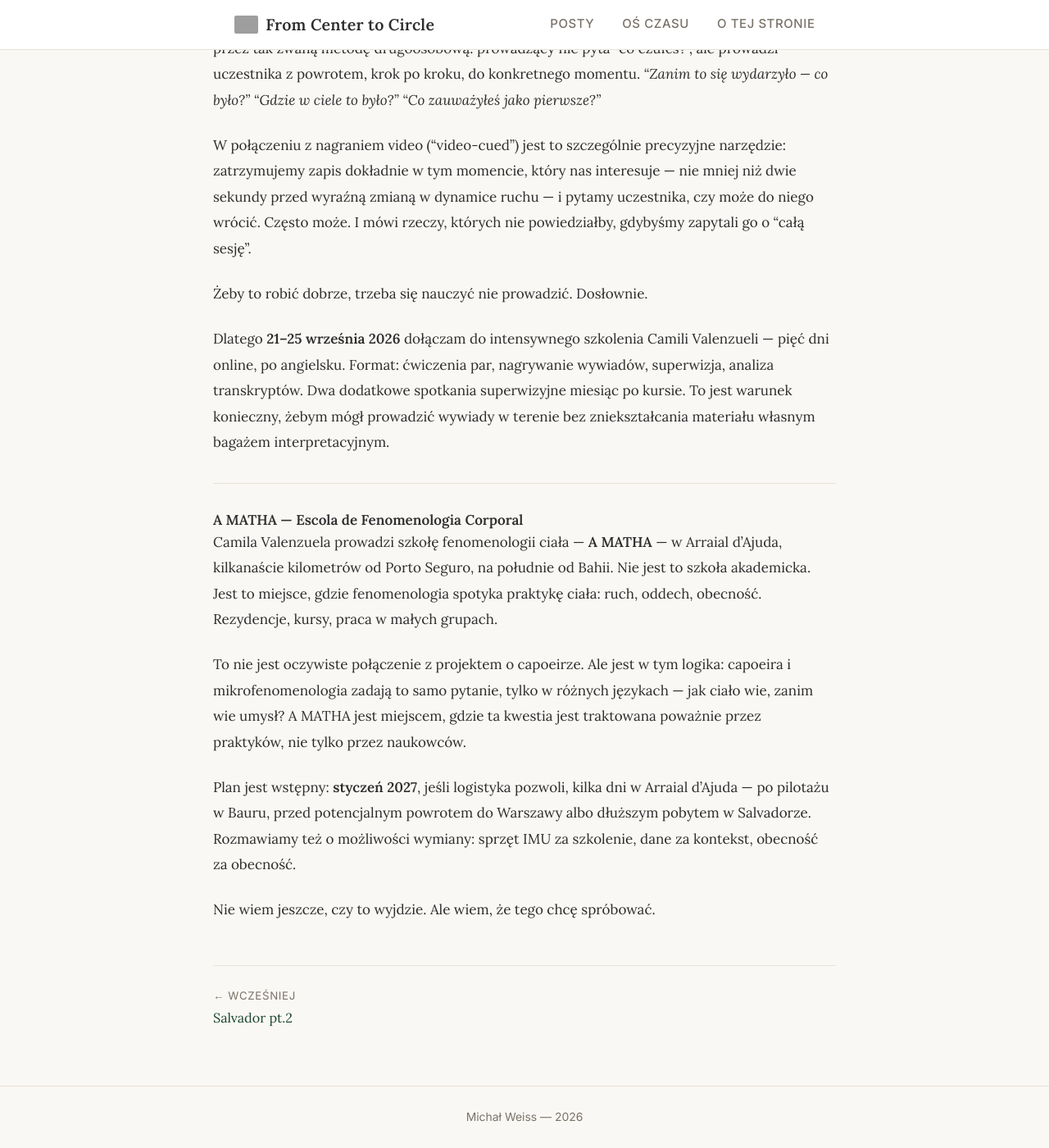
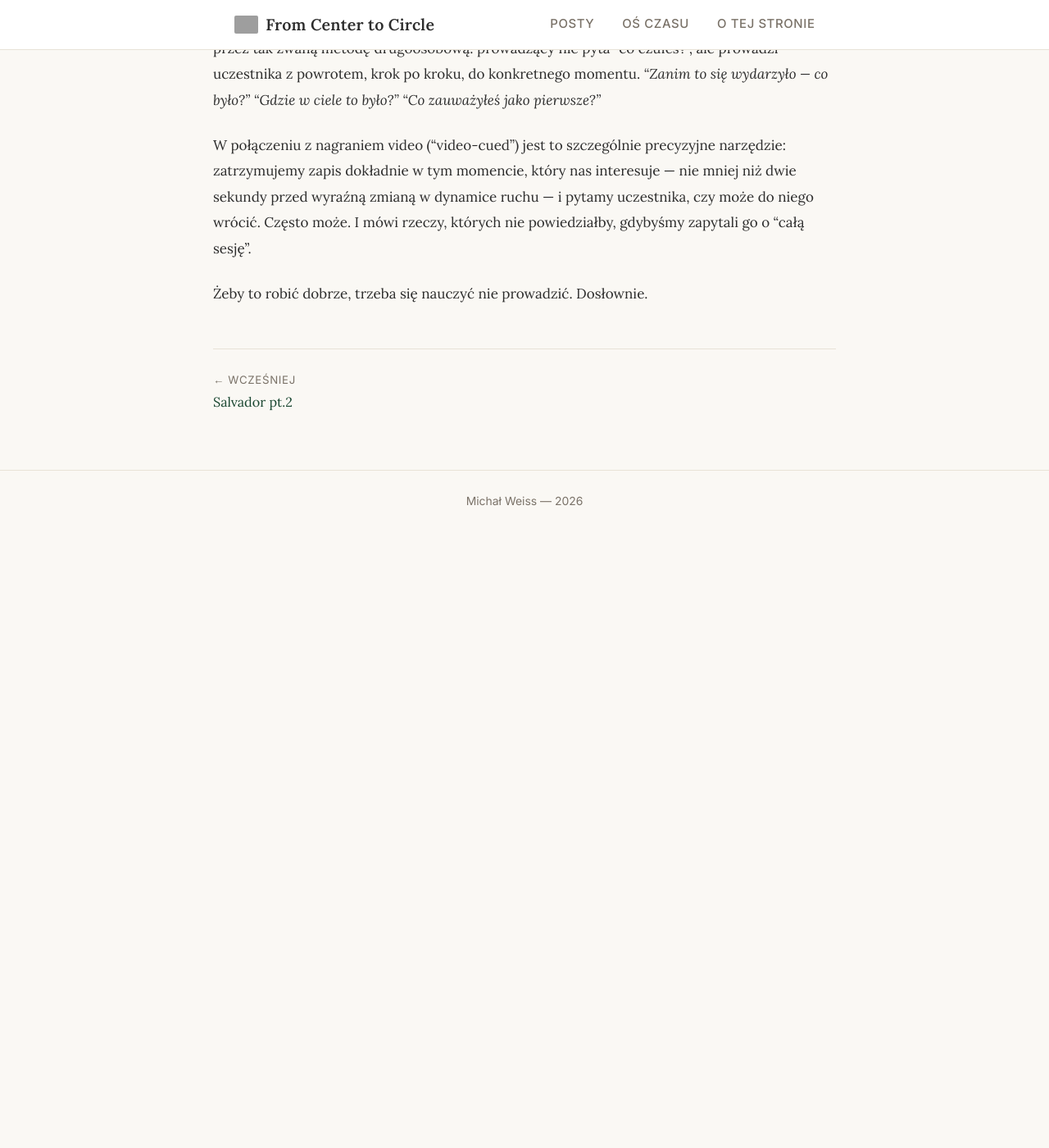
Before and after one commit to mikub97/mikub97.github.io, a Jekyll site: the page built from _posts/2026-06-07-from-center-to-circle.md, in a window 1280 px wide and 1400 px high, scrolled down 10802 px. Shown: the whole window at 82% size. Built offline with Jekyll 4.4.1, drawn with Linux system fonts in a browser that asks for light colours; after the commit the page ends 11450 px from its top, so only the background shows below that; grey boxes are pictures that could not be loaded.

Commit message:
Update 2026-06-07-from-center-to-circle.md

```diff
--- a/_posts/2026-06-07-from-center-to-circle.md
+++ b/_posts/2026-06-07-from-center-to-circle.md
@@ -192,18 +192,4 @@ W połączeniu z nagraniem video ("video-cued") jest to szczególnie precyzyjne
 
 Żeby to robić dobrze, trzeba się nauczyć nie prowadzić. Dosłownie.
 
-Dlatego **21–25 września 2026** dołączam do intensywnego szkolenia Camili Valenzueli — pięć dni online, po angielsku. Format: ćwiczenia par, nagrywanie wywiadów, superwizja, analiza transkryptów. Dwa dodatkowe spotkania superwizyjne miesiąc po kursie. To jest warunek konieczny, żebym mógł prowadzić wywiady w terenie bez zniekształcania materiału własnym bagażem interpretacyjnym.
-
----
-
-#### A MATHA — Escola de Fenomenologia Corporal
-
-Camila Valenzuela prowadzi szkołę fenomenologii ciała — **A MATHA** — w Arraial d'Ajuda, kilkanaście kilometrów od Porto Seguro, na południe od Bahii. Nie jest to szkoła akademicka. Jest to miejsce, gdzie fenomenologia spotyka praktykę ciała: ruch, oddech, obecność. Rezydencje, kursy, praca w małych grupach.
-
-To nie jest oczywiste połączenie z projektem o capoeirze. Ale jest w tym logika: capoeira i mikrofenomenologia zadają to samo pytanie, tylko w różnych językach — jak ciało wie, zanim wie umysł? A MATHA jest miejscem, gdzie ta kwestia jest traktowana poważnie przez praktyków, nie tylko przez naukowców.
-
-Plan jest wstępny: **styczeń 2027**, jeśli logistyka pozwoli, kilka dni w Arraial d'Ajuda — po pilotażu w Bauru, przed potencjalnym powrotem do Warszawy albo dłuższym pobytem w Salvadorze. Rozmawiamy też o możliwości wymiany: sprzęt IMU za szkolenie, dane za kontekst, obecność za obecność.
-
-Nie wiem jeszcze, czy to wyjdzie. Ale wiem, że tego chcę spróbować.
-
 </div>
```
